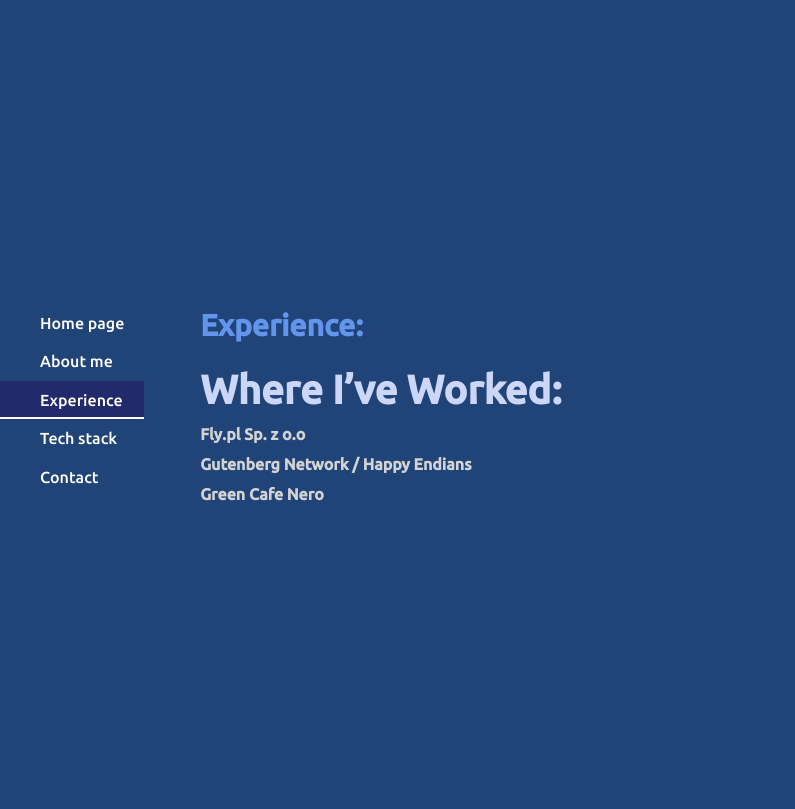
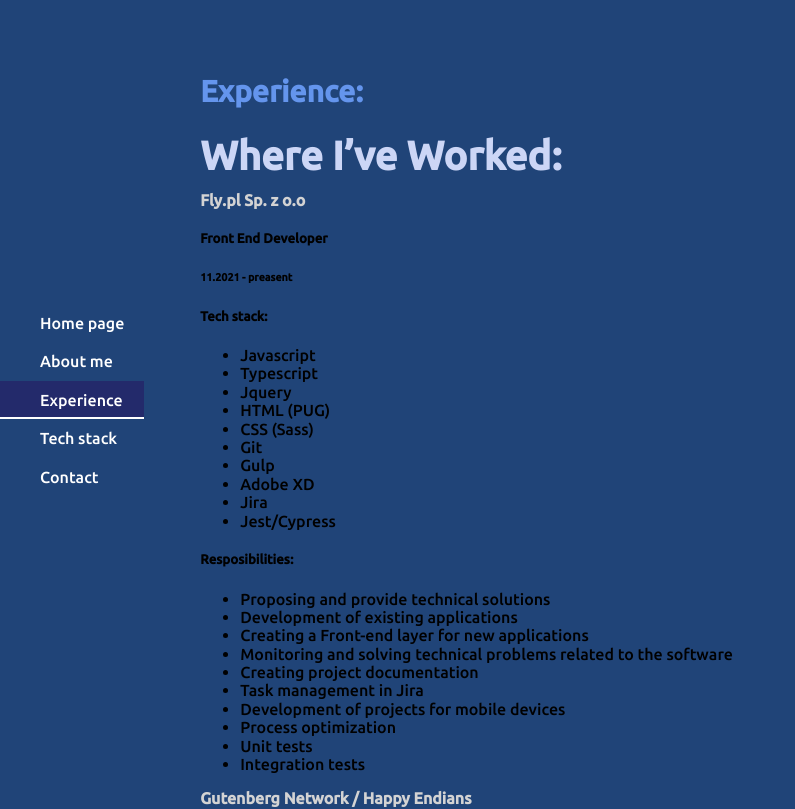
Before and after one commit to AlekPawlowski/portfolio_site, a React (Vite) app: page /Experience in a window 1280 px wide. Shown: the top 809 px of the page, without its empty margins (0-795 px from the left). Built offline with nearby package versions, Linux system fonts and the light colour scheme.

Commit message:
create experience section

```diff
--- a/src/data/experience.json
+++ b/src/data/experience.json
@@ -50,7 +50,7 @@
             "Jira",
             "Jest/Cypress"
         ],
-        "resposibilities": [
+        "responsibilities": [
             "Proposing and provide technical solutions",
             "Development of existing applications ",
             "Creating a Front-end layer for new applications ",
--- /dev/null
+++ b/src/views/Components/RenderTxtBlockWithHeader.components.tsx
@@ -0,0 +1,25 @@
+import { Fragment } from "react";
+interface TxtBlock {
+    headTag: string,
+    headContent: string,
+    contentContainerClassName?: string
+    content: string[],
+}
+/**
+ * render provided header content and tag
+ * render array of strings within paragraph and with provided tag napme
+*/
+export default function RenderTxtBlockWithHeader({ ...props }: TxtBlock): JSX.Element {
+    const { headTag, headContent, content, contentContainerClassName} = props;
+
+    const HeadTagName = `${headTag}` as keyof JSX.IntrinsicElements;
+
+    return <Fragment>
+        <HeadTagName>{headContent}</HeadTagName>
+        <ul className={`${contentContainerClassName}`}>
+            {content.map((element, index) => {
+                return <li key={element}>{element}</li>
+            })}
+        </ul>
+    </Fragment>
+}
--- a/src/views/Experience/WorkElement.experience.tsx
+++ b/src/views/Experience/WorkElement.experience.tsx
@@ -1,8 +1,30 @@
+import { Fragment } from "react";
 import WorkElementInterface from "../../interfaces/Work.interface"
+import RenderTxtBlockWithHeader from "../Components/RenderTxtBlockWithHeader.components";
 
 export default function WorkElement({ ...props }: WorkElementInterface) {
-    const {name, occupaction, from, to} = props;
-    return <section className="work_element">
-        <h4>{name}</h4>
-    </section>
+    const { id, name, occupaction, from, to, techStack, responsibilities } = props;
+    return <article className="work_element">
+        <header className="work_header">
+            <h4>{name}</h4>
+            <h5>{occupaction}</h5>
+            <h6>{from} - {to}</h6>
+        </header>
+        <section className="work_content">
+            {techStack ? (
+                <RenderTxtBlockWithHeader
+                    headTag={"h5"}
+                    headContent={"Tech stack:"}
+                    contentContainerClassName="tech_stack_list"
+                    content={techStack} />
+            ) : ""}
+
+            <RenderTxtBlockWithHeader
+                headTag={"h5"}
+                headContent={"Resposibilities:"}
+                contentContainerClassName = "resposibilities_list"
+                content={responsibilities}
+            />
+        </section>
+    </article>
 }
--- a/src/views/TechStack/TechStack.view.tsx
+++ b/src/views/TechStack/TechStack.view.tsx
@@ -3,6 +3,7 @@
 import configuration from "../config";
 
 import './techstack.style.scss';
+import RenderTxtBlockWithHeader from "../Components/RenderTxtBlockWithHeader.components";
 
 const mainSkils: MainSkils[] = [
     {
@@ -82,12 +83,18 @@
                     return <MainTechElement key={id} techElement={element} delay={delay} />
                 })}
             </section>
-            <h3>Additional skills:</h3>
+            <RenderTxtBlockWithHeader
+                headTag={"h3"}
+                headContent={"Additional skills"}
+                contentContainerClassName={"additional_skils flex_content"}
+                content={additionalSkills}
+            />
+            {/* <h3>Additional skills:</h3>
             <section id="additional_skils" className="flex_content">
                 {additionalSkills.map((skill, index) => {
                     return <span key={index}>{skill}</span>
                 })}
-            </section>
+            </section> */}
         </section>
     );
 }
--- a/src/views/TechStack/techstack.style.scss
+++ b/src/views/TechStack/techstack.style.scss
@@ -22,9 +22,10 @@
     }
 }
 
-#additional_skils{
-    gap: 20px 40px;
-    span{
+.additional_skils{
+    padding: 0;
+    gap: 10px 40px;
+    li{
         display:inline-block;
         color: lightgray;
         position: relative;
```
